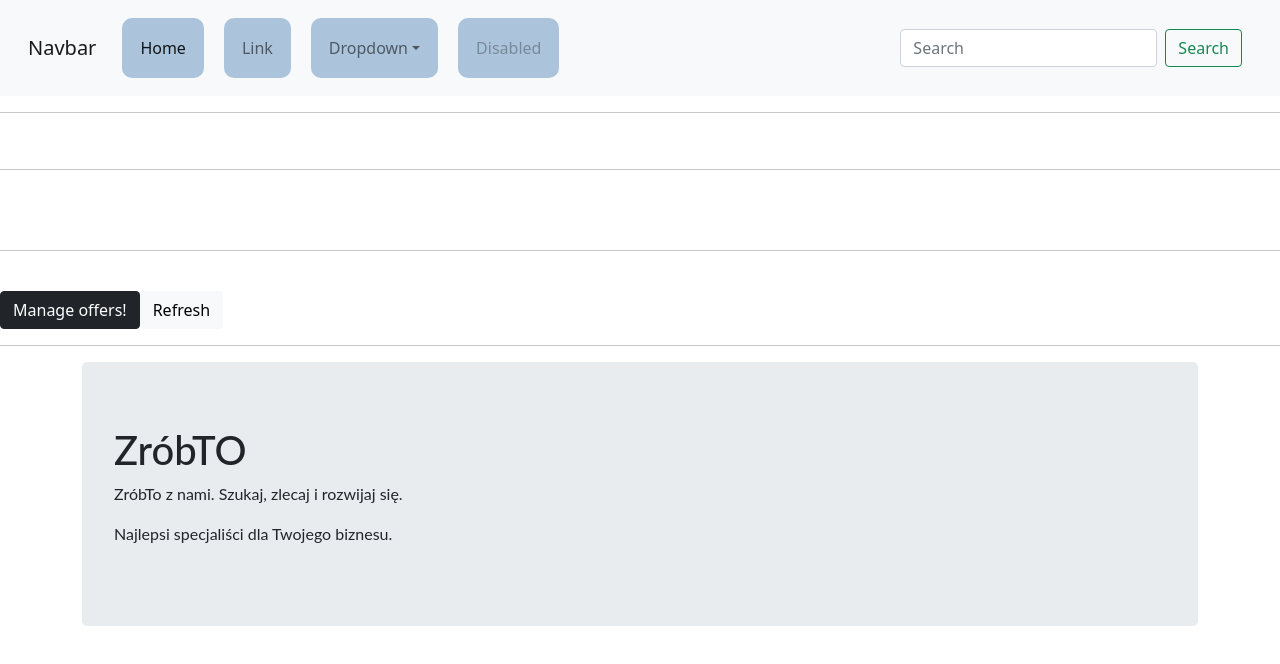
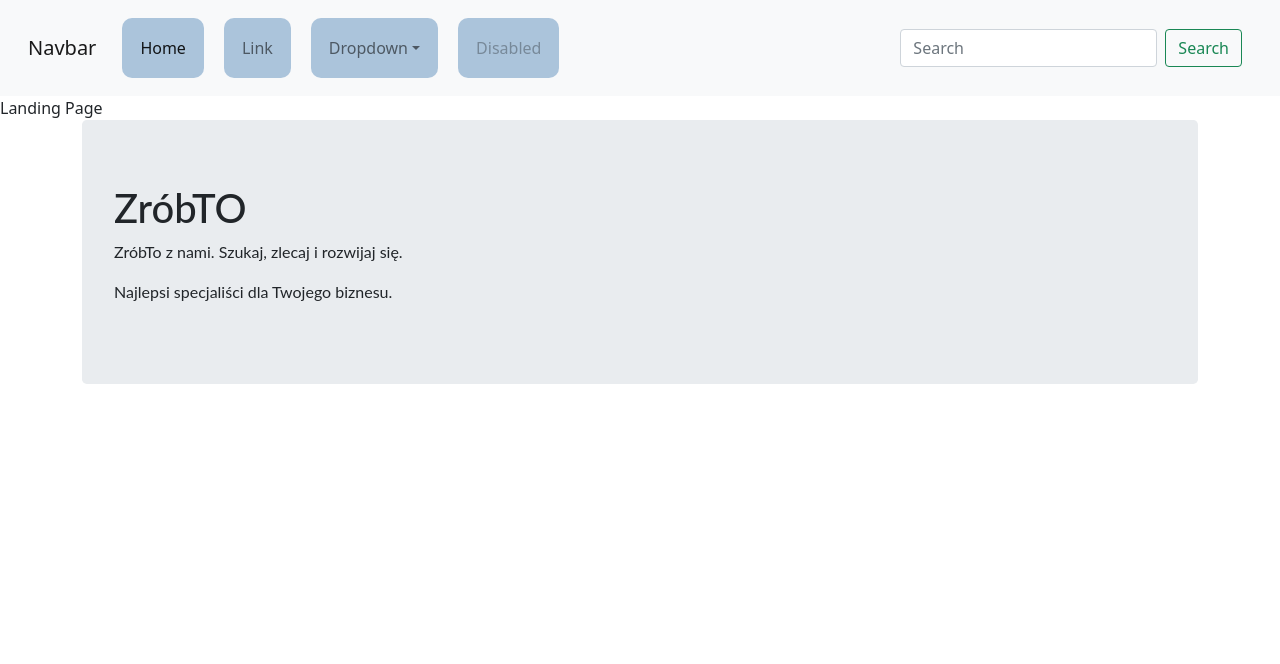
Before and after one commit to MatLeg25/ZrobTO, a React (Create React App) app in the folder frontend-react/: page / in a window 1280 px wide. Shown: the top 664 px of the page. Built offline with nearby package versions, Linux system fonts and the light colour scheme; no server answers.

Commit message:
landing page blank and ready to develop

```diff
--- a/frontend-react/src/App.js
+++ b/frontend-react/src/App.js
@@ -2,6 +2,7 @@ import './App.css';
 import React, {Component, useState} from 'react';
 import OfferManager from './OfferManager/OfferManager';
 import Navbar1 from './Navbar1';
+import LandingPage from "./LandingPage";
 
 
 
@@ -18,10 +19,7 @@ class App extends React.Component {
   render() {
     return (
       <div>
-        <Navbar1 />
-        <hr />
-      <OfferManager />
-        <hr />
+        <LandingPage />
       </div>
     );
   }
--- /dev/null
+++ b/frontend-react/src/LandingPage.js
@@ -0,0 +1,27 @@
+//import './App.css';
+import React, {Component, useState} from 'react';
+import {Button, Modal, Navbar} from 'react-bootstrap'
+
+import Navbar1 from "./Navbar1";
+
+class LandingPage extends React.Component {
+
+    display() {
+        return (
+            <div>
+                <Navbar1/>
+            <div> Landing Page</div>
+
+            </div>
+        )
+    }
+
+
+    render() {
+        return this.display();
+    }
+
+}
+
+
+export default LandingPage;
```
